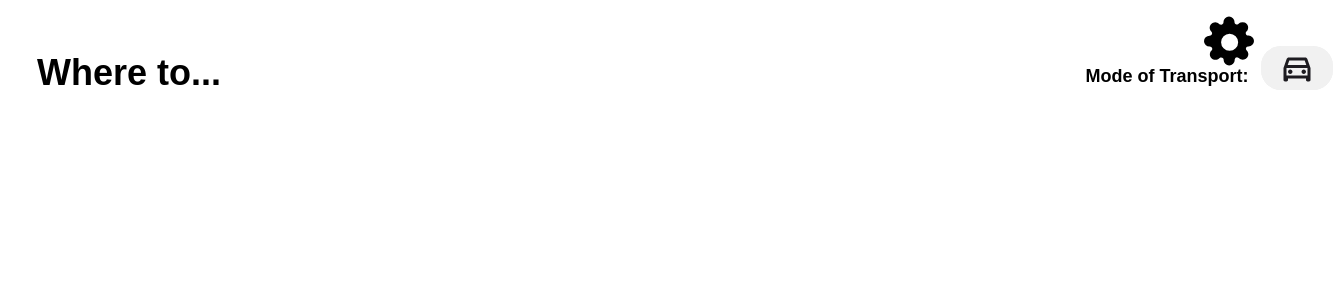
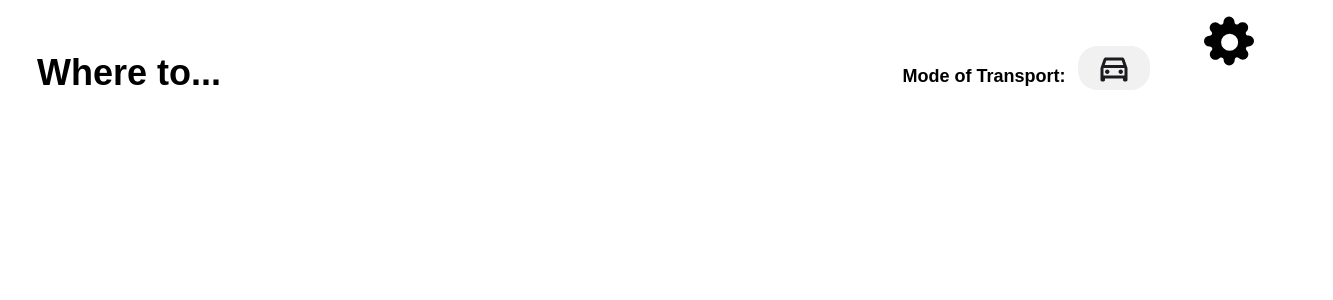
Before and after one commit to millerdefoe/SC2006-Where-To-Web-App, a React (Create React App) app in the folder frontend/: page /view-driving-route in a window 1280 px wide. Shown: the top 300 px of the page, 1333 px wide, since content can reach past the window. Built offline with nearby package versions, Linux system fonts and the light colour scheme.

Commit message:
Fixing css

```diff
--- a/frontend/src/App.jsx
+++ b/frontend/src/App.jsx
@@ -14,9 +14,9 @@ function App() {
         <Routes>
           <Route path="/" element={<Navigate to="/view-driving-route" />} />
           <Route path="/view-driving-route" element={<ViewDrivingRoute />} />
+          <Route path="/end-location" element={<InputEndLocation />} />
+          <Route path="/settings" element={<SettingsPageSaveSuccessful />} />
           <Route path="/start-location" element={<InputStartLocation />} />
-          <Route path="/settings" element={<SettingsPageSaveSuccessful />} />
-          <Route path="/end-location" element={<InputEndLocation />} />
         </Routes>
       </div>
     </Router>
--- a/frontend/src/components/HomeButton.jsx
+++ b/frontend/src/components/HomeButton.jsx
@@ -5,7 +5,7 @@ import "../styles/HomeButton.css";
 const HomeButton = () => {
     const navigate = useNavigate();
     return(
-        <button className="home-button" onClick={() => navigate("/start-location")}>
+        <button className="home-button" onClick={() => navigate("/end-location")}>
             Where to...
         </button>
     );
--- a/frontend/src/pages/ViewDrivingRoute.jsx
+++ b/frontend/src/pages/ViewDrivingRoute.jsx
@@ -13,7 +13,6 @@ const ViewDrivingRoute = () => {
         <SettingsButton />
         <div className="transport-container">
           <span className="transport-label">Mode of Transport:</span>
-
           <div className="car-icon-container">
             <Car className="car-icon" />
           </div>
--- a/frontend/src/styles/ViewDrivingRoute.css
+++ b/frontend/src/styles/ViewDrivingRoute.css
@@ -1,7 +1,7 @@
 .transport-container {
     position: absolute;
     top: 67px;
-    left: 1081px;
+    right: 130px;
     display: flex;
     align-items: center; /* Aligns text and icon */
     gap: 8px; /* Adds spacing between text and icon */
@@ -31,7 +31,7 @@
 }
 
 .car-icon {
-    width: 100%; /* Adjust as needed */
+    width: 100%;
     height: 100%;
     object-fit: contain;
 }
```
Lines whose indentation alone changed are shown as unchanged.
